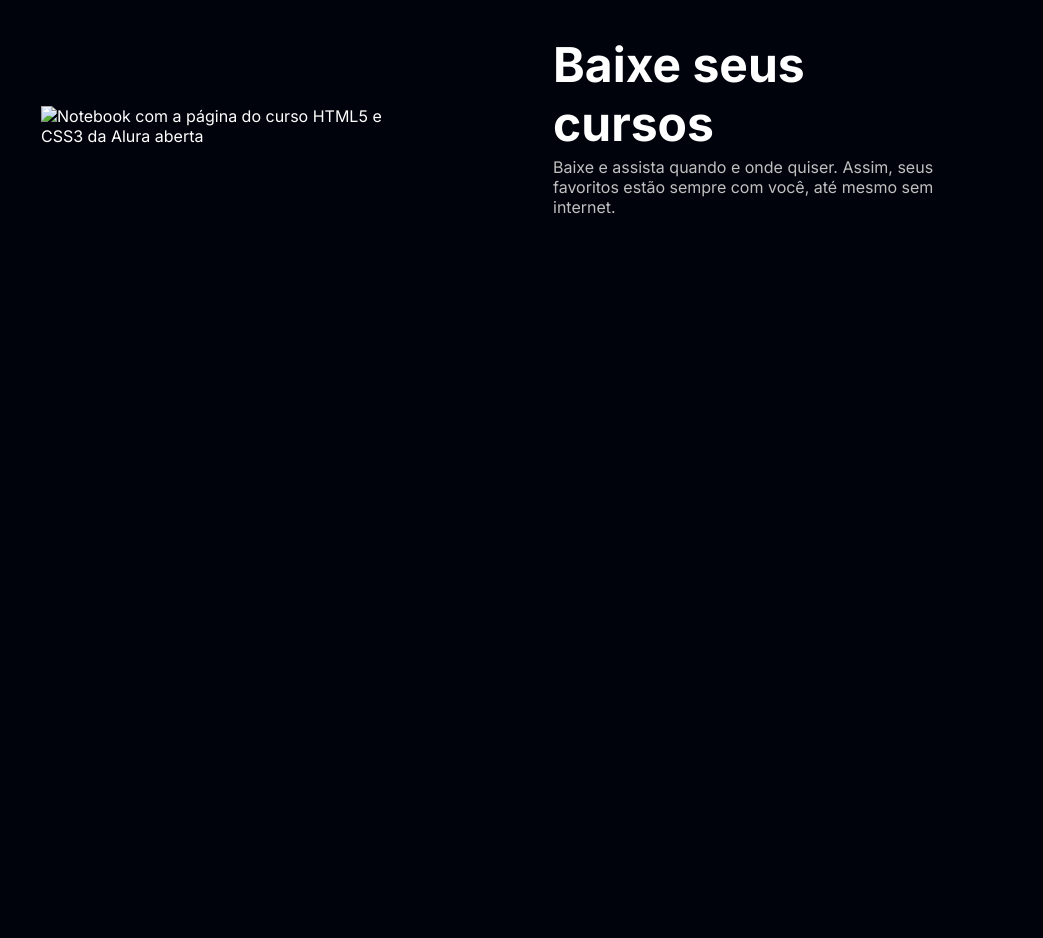
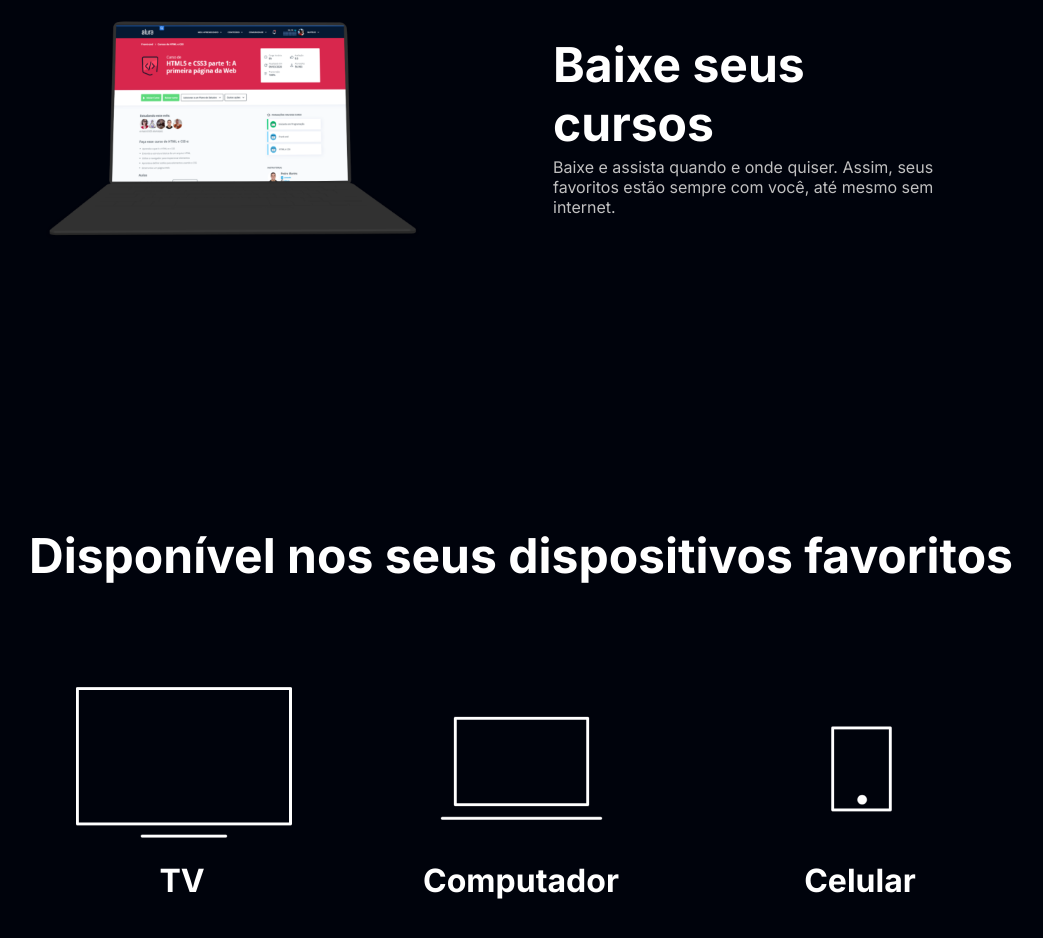
Before and after one commit to lucas8111/lucas29, a plain HTML site: page index.html in a window 1280 px wide. Shown: the part 2674-3612 px from the top of the page, without its empty margins (119-1162 px from the left). Before the commit the page ends 3200 px from the top, so only its background shows below. Drawn offline with Linux system fonts and the light colour scheme.

Commit message:
kidzindomal

```diff
--- a/index.html
+++ b/index.html
@@ -44,7 +44,7 @@
     </section>
 
     <section class="container secundario">
-        <img src="img/Notebook.png" alt="Notebook com a página do curso HTML5 e CSS3 da Alura aberta"
+        <img src="Notebook.png" alt="Notebook com a página do curso HTML5 e CSS3 da Alura aberta"
             class="secundario__imagem">
         <div class="container__descricao">
             <h2 class="descricao__titulo">Baixe seus cursos</h2>
@@ -53,6 +53,24 @@
         </div>
     </section>
 
+
+    <section class="dispositivos">
+        <h2 class="dispositivos__titulo">Disponível nos seus dispositivos favoritos</h2>
+        <ul class="dispositivos__lista">
+            <li>
+                <img src="tv.png" alt="Ícone de televisão">
+                <h3 class="lista__item">TV</h3>
+            </li>
+            <li>
+                <img src="computador.png" alt="Ícone de computador">
+                <h3 class="lista__item">Computador</h3>
+            </li>
+            <li>
+                <img src="celular.png" alt="Ícone de celular">
+                <h3 class="lista__item">Celular</h3>
+            </li>
+        </ul>
+    </section>
 </body>
 
 </html>
--- a/style.css
+++ b/style.css
@@ -94,3 +94,24 @@ body {
 .container__descricao {
     padding: 2em;
 }
+
+.dispositivos__lista {
+    display: flex;
+    justify-content: center;
+    list-style-type: none;
+    margin: 5em 0;
+}
+
+.dispositivos {
+    text-align: center;
+}
+
+.dispositivos__titulo {
+    font-size: 48px;
+    color: var(--branco-principal);
+}
+
+.lista__item {
+    font-size: 32px;
+    color: var(--branco-principal);
+}
```
